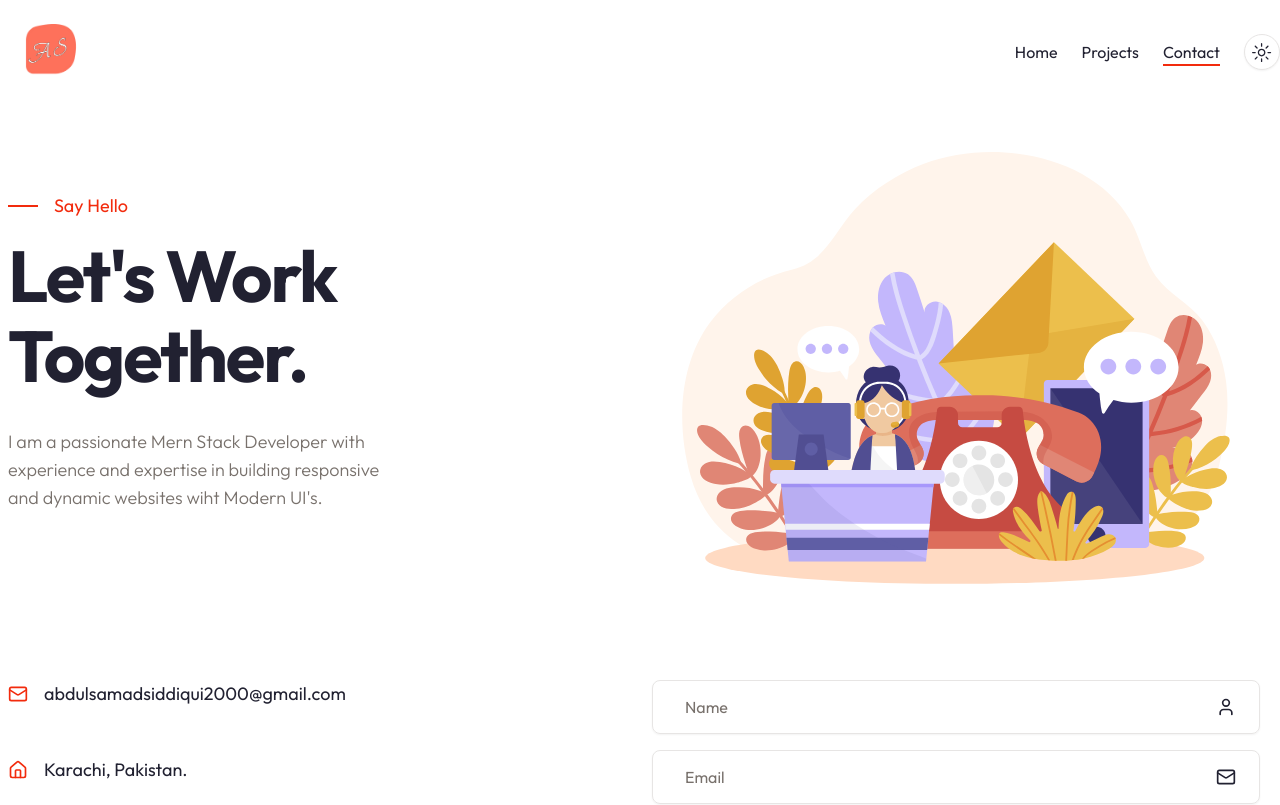
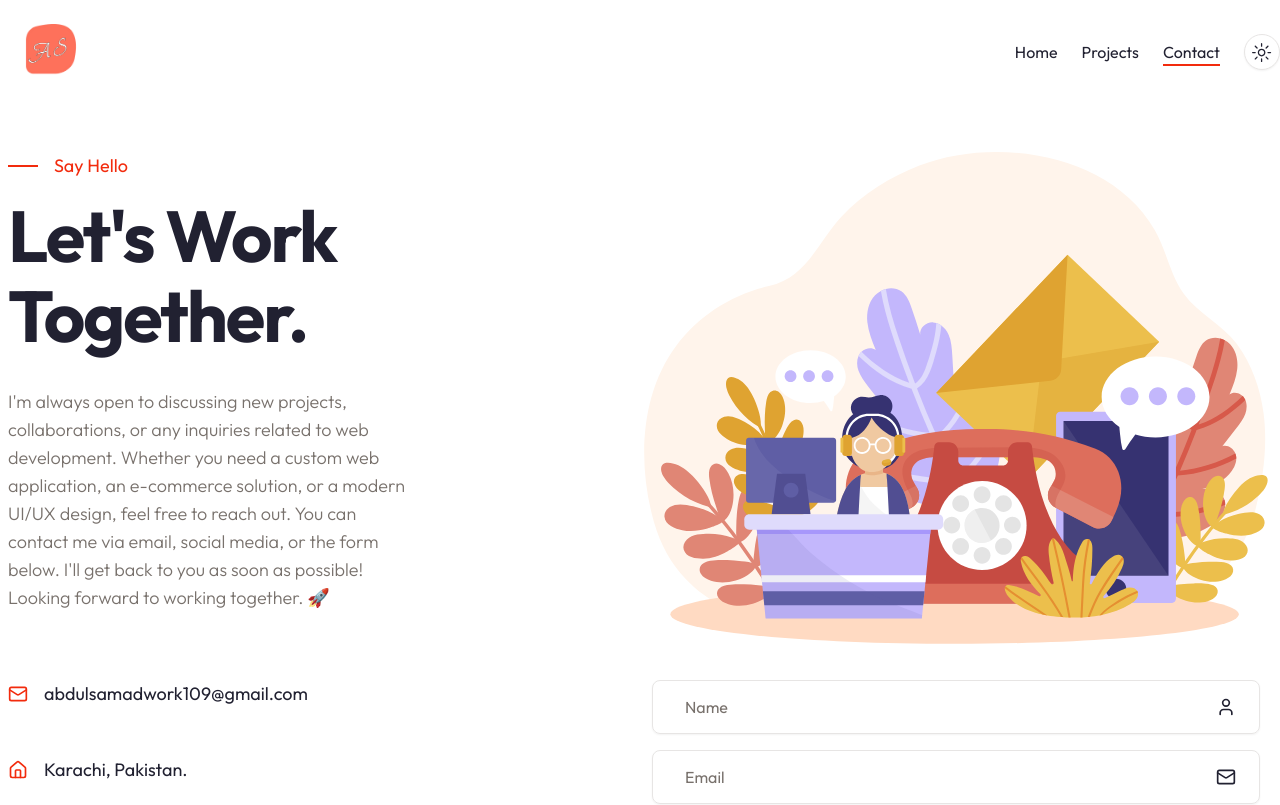
Before and after one commit to AbdulSamad94/potfolio-website-nextjs, a Next.js app: page /contact in a window 1280 px wide. Shown: the top 805 px of the page. Built offline with nearby package versions, Linux system fonts and the light colour scheme.

Commit message:
email changed

```diff
--- a/app/api/send-email/route.js
+++ b/app/api/send-email/route.js
@@ -32,8 +32,8 @@ export async function POST(request) {
 
         // Send email
         const info = await transporter.sendMail({
-            from: '"Your Website" <abdulsamadsiddiqui2000@gmail.com>',
-            to: "abdulsamadsiddiqui2000@gmail.com",
+            from: '"Your Website" <abdulsamadwork109@gmail.com>',
+            to: "abdulsamadwork109@gmail.com",
             subject: "New message from your website",
             text: `Name: ${name}\nEmail: ${email}\nMessage: ${message}`,
             html: `<p><strong>Name:</strong> ${name}</p>
--- a/app/contact/page.jsx
+++ b/app/contact/page.jsx
@@ -16,9 +16,12 @@ const ContactPage = () => {
             </div>
             <h1 className="h1 max-w-md mb-8">Let's Work Together.</h1>
             <p className="max-w-[400px] subtitle">
-              I am a passionate Mern Stack Developer with experience and
-              expertise in building responsive and dynamic websites wiht Modern
-              UI's.
+              I'm always open to discussing new projects, collaborations, or any
+              inquiries related to web development. Whether you need a custom
+              web application, an e-commerce solution, or a modern UI/UX design,
+              feel free to reach out. You can contact me via email, social
+              media, or the form below. I'll get back to you as soon as
+              possible! Looking forward to working together. 🚀
             </p>
           </div>
           {/* Img */}
@@ -29,7 +32,7 @@ const ContactPage = () => {
           <div className="flex flex-col gap-y-4 lg:gap-y-12 mb-12 lg:mb-24">
             <div className="flex items-center gap-x-4">
               <MailIcon size={20} className="text-primary" />
-              <p>abdulsamadsiddiqui2000@gmail.com</p>
+              <p>abdulsamadwork109@gmail.com</p>
             </div>
             <div className="flex items-center gap-x-4">
               <HomeIcon size={20} className="text-primary" />
--- a/components/About.jsx
+++ b/components/About.jsx
@@ -28,7 +28,7 @@ const info = [
   },
   {
     icon: <MailIcon size={20} />,
-    text: "abdulsamadsiddiqui2000@gmail.com",
+    text: "abdulsamadwork109@gmail.com",
   },
   {
     icon: <Calendar size={20} />,
```
